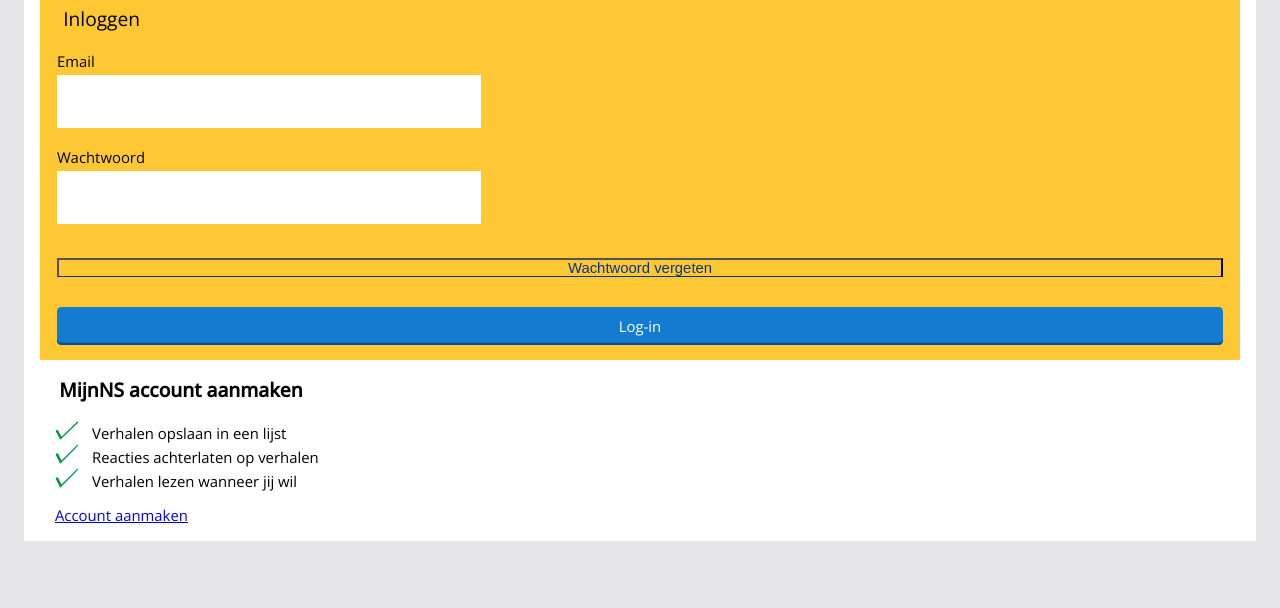
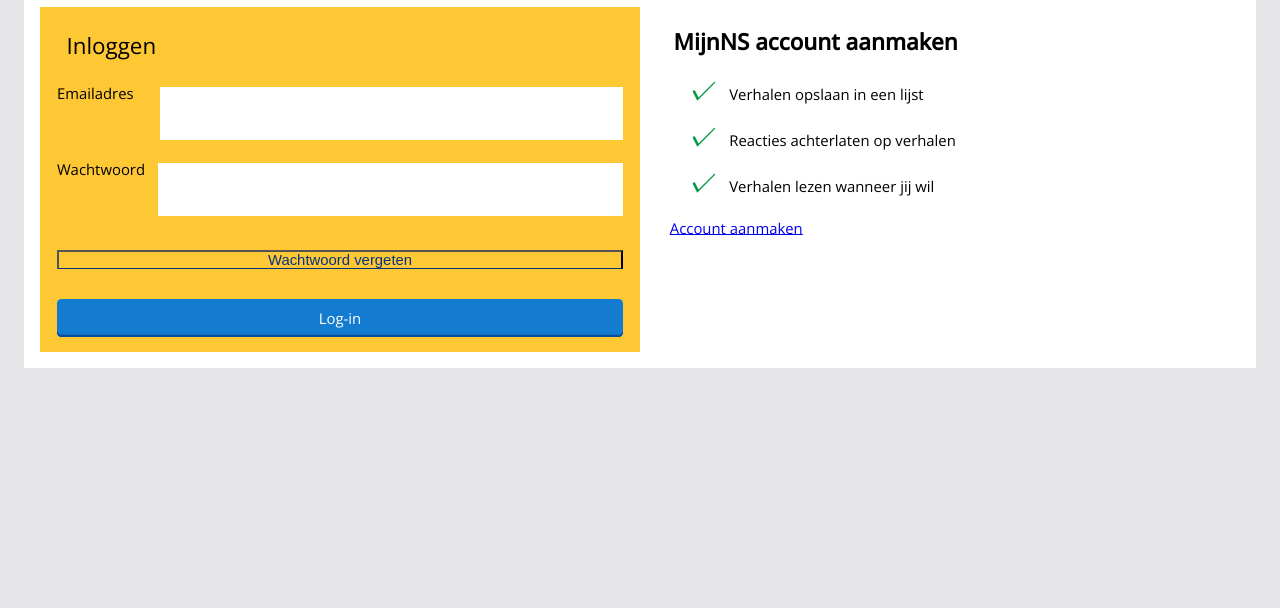
Before and after one commit to saskiarou/ns.projectweb.herkansing, a plain HTML site: page mijnaccount.html in a window 1280 px wide. Shown: the part 192-800 px from the top of the page. Drawn offline with nearby package versions, Linux system fonts and the light colour scheme.

Commit message:
mijn account responsive grid en styling af
Mist nog de juiste kleur, states en details beter uitwerken

```diff
--- a/mijnaccount.css
+++ b/mijnaccount.css
@@ -13,8 +13,6 @@ Header
 /*header balk*/
 header > nav {
 	background-color: #ffffff;
-	/*padding-top: 0;*/
-	/*margin: 0;  */
 	height: 4em;
 	width: 100%;
 	position: fixed;
@@ -86,7 +84,13 @@ main > h1 {
 	color: #053380;
 	text-align: center;
 }
+@media (min-width:36em) {
+	main > h1 {
+		font-size: 2.2em;
+	}
+}
 
+/*gele form*/
 form {
 	background-color: #FEC835;
 }
@@ -98,11 +102,17 @@ form > fieldset {
 	grid-template-columns: 1fr;
 }
 
+/*titel inloggen*/
 form > fieldset > legend {
 	font-family: 'Open Sans', sans-serif;
 	font-size: 1.2em;
 	margin: 1em;
 	padding-top: 1em;
+}
+@media (min-width:36em) {
+	form > fieldset > legend {
+		font-size: 1.4em;
+	}
 }
 
 form > fieldset > label {
@@ -114,13 +124,23 @@ form > fieldset > label {
 form > fieldset > label > input {
 	display: grid;
 	height: 2.8em;
-	width: 30em;
+	width: calc(100% - 1.8em); /* wil niet de gehele 100% pakken, dus daarom dit https://stackoverflow.com/questions/17631611/100-width-minus-margin-and-padding*/
 	margin: 0.3em 0;
 	padding: 0.6em 0.9em 0.6em 0.9em;
 	border-style: none;
 	line-height: 1.5em;
 }
+@media (min-width:36em) {
+	form > fieldset > label > input {
+		width: 100%;
+		margin-left: 1em;
+	}
+	#emailadres {
+		margin-left: 2em;
+	}
+}
 
+/*wachtwoord vergeten button*/
 main > section > form > fieldset > button {
 	background-color: transparent;
 	border-bottom: 0.1em solid #053380;
@@ -128,8 +148,11 @@ main > section > form > fieldset > button {
 	color: #053380;
 	margin: 1em;
 	padding: 0;
+	border-radius: none;
+	/*grijze balk om 'wachtwoord vergeten' moet nog weg*/
 }
 
+/*login button*/
 main > section > form > fieldset > button:nth-of-type(2) {
 	margin: 1em;
 	padding: 0.61em 1.1em;
@@ -139,7 +162,7 @@ main > section > form > fieldset > button:nth-of-type(2) {
 	font-size: 0.93em;
 	color: white;
 	border-radius: 0.3em;
-	box-shadow: inset 0 -0.15em #094e9e;
+	box-shadow: inset 0 -0.15em #094e9e; /* bron inner shadow https://www.cssmatic.com/box-shadow */
 }
 
 
@@ -154,12 +177,23 @@ h2 {
 	font-size: 1.2em;
 	padding: 0 1em;
 }
+@media (min-width:64em) {
+	h2 {
+		padding: 0 1.5em;
+		font-size: 1.4em;
+	}
+}
 
 section > ul {
 	font-family: 'Open Sans', sans-serif;
 	font-size: 0.93em;
 	list-style-type: none;
 	padding: 0 1em;
+}
+@media (min-width:64em) {
+	section > ul {
+		padding: 0 2em;
+	}
 }
 
 section > ul > li {
@@ -169,132 +203,36 @@ section > ul > li {
 	height: 1em;
 	padding: 0.3em 0 0.3em 2.5em;
 }
+@media (min-width:64em) {
+	section > ul > li {
+		margin: 1.5em;
+	}
+}
 
 main > section > section > a {
 	font-family: 'Open Sans', sans-serif;
 	font-size: 0.93em;
 	padding: 1em;
-
-
-
-
-
-
-/*
-main {
-	background-color: white;
-	margin: 1.5em;
-	padding: 0 0 3em 0 ;
-	box-shadow: inset 0 -0.13em #C5C5CB;
+}
+@media (min-width:64em) {
+	main > section > section > a {
+		padding: 2em
+	}
 }
 
-
-main > section:first-of-type {
-	display: grid;
-	grid-template-columns: 1fr;
+/*GRID*/
+@media (min-width:36em) {
+	form > fieldset > label {
+		display: flex;
+	}
 }
-@media (min-width: 64em) {
-	main > section:first-of-type {
+@media (min-width:64em) {
+	main > section {
 		display: grid;
 		grid-template-columns: 1fr 1fr;
 	}
-}
-@media (min-width: 64em) {
-	main > section:nth-of-type(2) {
-		grid-column-start: 2;
-		grid-column-end: 4;
+	main > section > form {
+		grid-column-start: 1;
+		grid-column-end: 2;
 	}
 }
-
-
-main > section > form > fieldset {
-	display: flex;
-	background-color: #FDC739;
-	border-style: none;
-	margin: 0 1em 1em 1em;
-}
-@media (min-width:36em) {
-	main > section > form > fieldset {
-		display: flex;
-		flex-direction: row;
-	}
-}
-
-
-h1 {
-	font-family: 'Open Sans', sans-serif;
-	color: #053380;
-	text-align: center;
-	padding-top: 1.5em;
-}
-
-main > section > form > fieldset > legend {
-	font-family: 'Open Sans', sans-serif;
-	font-size: 1.25em;
-	padding-top: 3em;
-}
-
-main > section > form > fieldset > label {
-	font-family: 'Open Sans', sans-serif;
-	font-size: 1em;
-	margin: 0.6em 0 0.4em 0;
-}
-
-main > section > form > fieldset > input {
-	height: 2.8em;
-	width: 30em;
-	padding: 0.6em 0.9em 0.6em 0.9em;
-	border-style: none;
-	line-height: 1.5em;
-}
-
-main > section > form > fieldset > button {
-	margin-top: 1em;
-	padding: 0.61em 1.1em;
-	border: none;
-	background-color: #DD8D2F;
-	font-family: 'Open Sans', sans-serif;
-	font-size: 1em;
-	color: white;
-	border-radius: 0.3em;
-	box-shadow: inset 0 -0.1em darkblue;
-}
-
-main > section > form > fieldset > button:first-of-type {
-	background-color: transparent;
-	border-bottom: 1px solid;
-	font-size: 1em;
-	color: darkblue;
-	margin: 0.8em 0;
-	padding: 0;
-	border-radius: 0;
-	box-shadow: none;
-}
-
-h2 {
-	font-family: 'Open Sans', sans-serif;
-	font-weight: 100;
-	font-size: 1em;
-	margin-left: 2em;
-}
-
-section > ul > li {
-	font-family: 'Open Sans', sans-serif;
-	font-size: 1em;
-	font-weight: 300;
-	list-style-image: url(img/vinkje5-01.svg);
-	list-style-type: none;
-	background-image: url(img/vinkje4-01-01.svg); https://stackoverflow.com/questions/7775594/css-list-style-image-size ik heb het geprobeerd met list-style-image, maar die werd te klein
-	background-position: left;
-	background-repeat: no-repeat;
-	height: 0.9em;
-	padding: 0.3em 0 0.3em 2.5em;
-
-}
-
-main > section > section > a {
-	font-family: 'Open Sans', sans-serif;
-	font-size: 1em;
-	font-weight: 300;
-	margin-left: 1em;
-} */
--- a/mijnaccount.html
+++ b/mijnaccount.html
@@ -27,7 +27,7 @@
 			<form>
 				<fieldset>
 						<legend>Inloggen</legend>
-							<label>Email<input type="email" id="emailadres" name="email"></label>
+							<label>Emailadres<input type="email" id="emailadres" name="email"></label>
 							<label>Wachtwoord<input type="text" id="wachtwoord" name="wachtwoord"></label>
 						<button type="submit">Wachtwoord vergeten</button>
 						<button type="submit">Log-in</button>
@@ -45,7 +45,7 @@
   		</section>
   	</section>
 
-</main>
+	</main>
 
 	</body>
 
```
